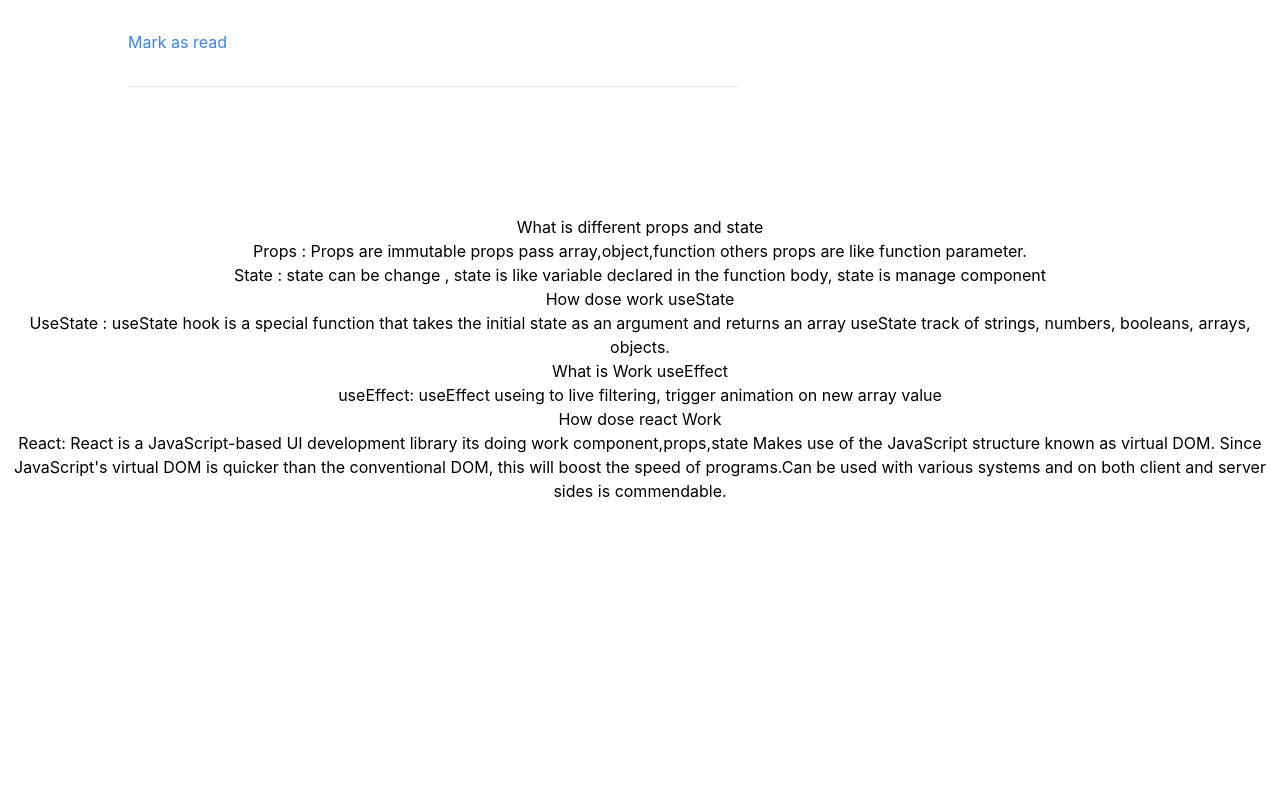
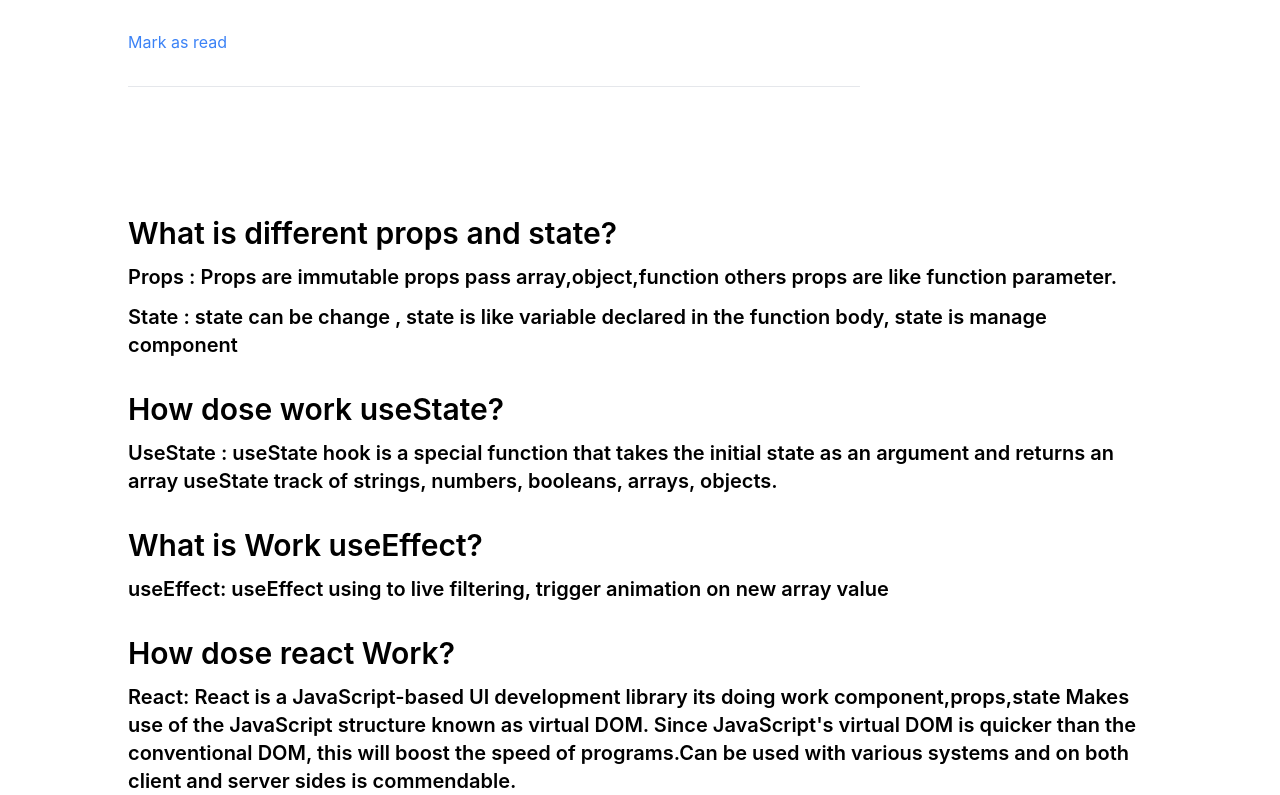
Before and after one commit to Khadiza083/knowledge-cafe-assignment-8, a React (Create React App) app: page / in a window 1280 px wide. Shown: the part 2399-3194 px from the top of the page. Before the commit the page ends 2902 px from the top, so only its background shows below. Built offline with nearby package versions, Linux system fonts and the light colour scheme.

Commit message:
toast, resposive

```diff
--- a/package.json
+++ b/package.json
@@ -13,6 +13,7 @@
     "react": "^18.2.0",
     "react-dom": "^18.2.0",
     "react-scripts": "5.0.1",
+    "react-toastify": "^9.1.2",
     "web-vitals": "^2.1.4"
   },
   "scripts": {
--- a/src/App.js
+++ b/src/App.js
@@ -46,22 +46,22 @@
         <Menubar></Menubar>
       </div>
 
-      <div className='flex mx-auto justify-center my-12 w-[80%]'>
-        <div className="home-container w-[60%] mr-2">
+      <div className='md:flex gap-6 mx-auto justify-center my-12 w-[80%]'>
+        <div className="home-container mr-2">
           <Blogs
           blogs={blogs}
           readTimeHandler = {readTimeHandler}
           bookmarkedBlog ={bookmarkedBlog}
           quantity={quantity}></Blogs>
         </div>
-        <div className="sideCart w-[40%]">
+        <div className="sideCart ">
           <Sidecart
           readTime = {readTime}
           quantity={quantity}
           nameTitle = {nameTitle}></Sidecart>
         </div>
       </div>
-      <div>
+      <div className='mx-auto w-[80%] text-left'>
         <Question></Question>
       </div>
 
--- a/src/components/Blog/Blog.js
+++ b/src/components/Blog/Blog.js
@@ -1,7 +1,11 @@
 import React from 'react';
+
 import { FontAwesomeIcon } from '@fortawesome/react-fontawesome'
 import { faBookmark } from '@fortawesome/free-solid-svg-icons'
-const Blog = ({ blog , readTimeHandler, bookmarkedBlog, quantity}) => {
+import { ToastContainer, toast } from 'react-toastify';
+import 'react-toastify/dist/ReactToastify.css';
+
+const Blog = ({ blog, readTimeHandler, bookmarkedBlog, quantity }) => {
     const { image, authorName, publishDate, readTime, title } = blog
 
 
@@ -19,7 +23,8 @@
                         </div>
                     </div>
                     <div>
-                        <p><span> 0{readTime} min read </span><button onClick={()=>bookmarkedBlog(quantity, blog)} ><FontAwesomeIcon icon={faBookmark} /></button></p>
+                        <p><span> 0{readTime} min read </span><button onClick={() =>{toast.success('successfully loaded')
+                            bookmarkedBlog(quantity, blog)} }><FontAwesomeIcon icon={faBookmark} /></button></p>
                     </div>
 
 
--- a/src/components/Question/Question.js
+++ b/src/components/Question/Question.js
@@ -3,24 +3,33 @@
 
 const Question = () => {
     return (
-        <div className='question'>
-            <h1>What is different props and state </h1>
-            <p>Props : Props are immutable props pass array,object,function others props are like function parameter.
+        <div className='grid gap-8 font-semibold text-xl'>
+            <div className='grid gap-3'>
+                <h1 className='text-3xl'>What is different props and state?</h1>
+                <p>Props : Props are immutable props pass array,object,function others props are like function parameter.
 
-            </p>
+                </p>
 
-            <p>State : state can be change , state is like variable declared in the function body, state is manage component</p>
+                <p>State : state can be change , state is like variable declared in the function body, state is manage component</p>
+            </div>
 
-            <h1>How dose work useState</h1>
-            <p>UseState :  useState hook is a special function that takes the initial state as an argument and returns an array useState track of strings, numbers, booleans, arrays, objects.</p>
+            <div className='grid gap-3'>
+                <h1 className='text-3xl'>How dose work useState?</h1>
+                <p>UseState :  useState hook is a special function that takes the initial state as an argument and returns an array useState track of strings, numbers, booleans, arrays, objects.</p>
+            </div>
 
-            <h1>What is Work useEffect</h1>
-            <p>useEffect: useEffect useing to live filtering, trigger animation on new array value</p>
 
-            <h1>How dose react Work</h1>
+            <div className='grid gap-3'>
+            <h1 className='text-3xl'>What is Work useEffect?</h1>
+            <p>useEffect: useEffect using to live filtering, trigger animation on new array value</p>
+            </div>
+
+            <div className='grid gap-3'>
+            <h1 className='text-3xl'>How dose react Work?</h1>
             <p>React: React is a JavaScript-based UI development library its doing work component,props,state Makes use of the JavaScript structure known as virtual DOM.
                 Since JavaScript's virtual DOM is quicker than the conventional DOM,
                 this will boost the speed of programs.Can be used with various systems and on both client and server sides is commendable. </p>
+            </div>
         </div>
     );
 };
```
Also changed, not shown: 1 other file (tests, documents, lock files or other folders).
